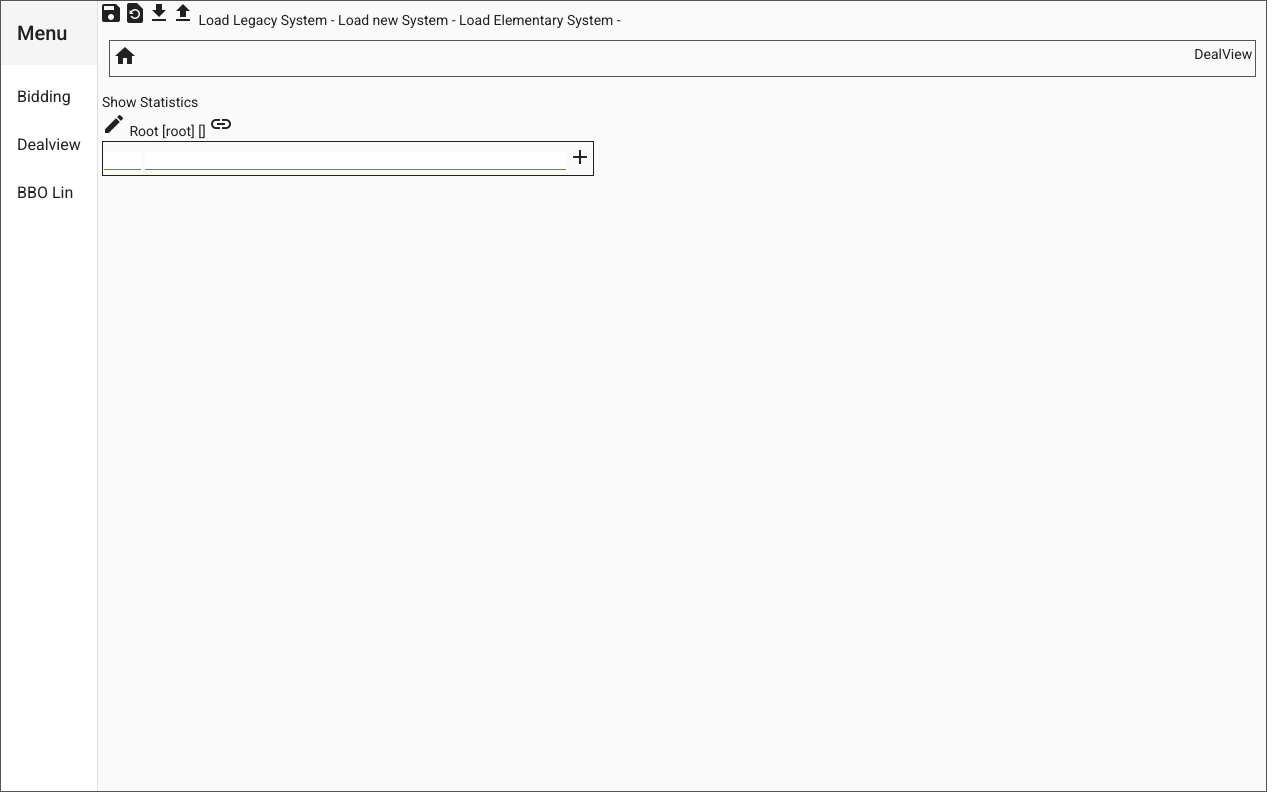
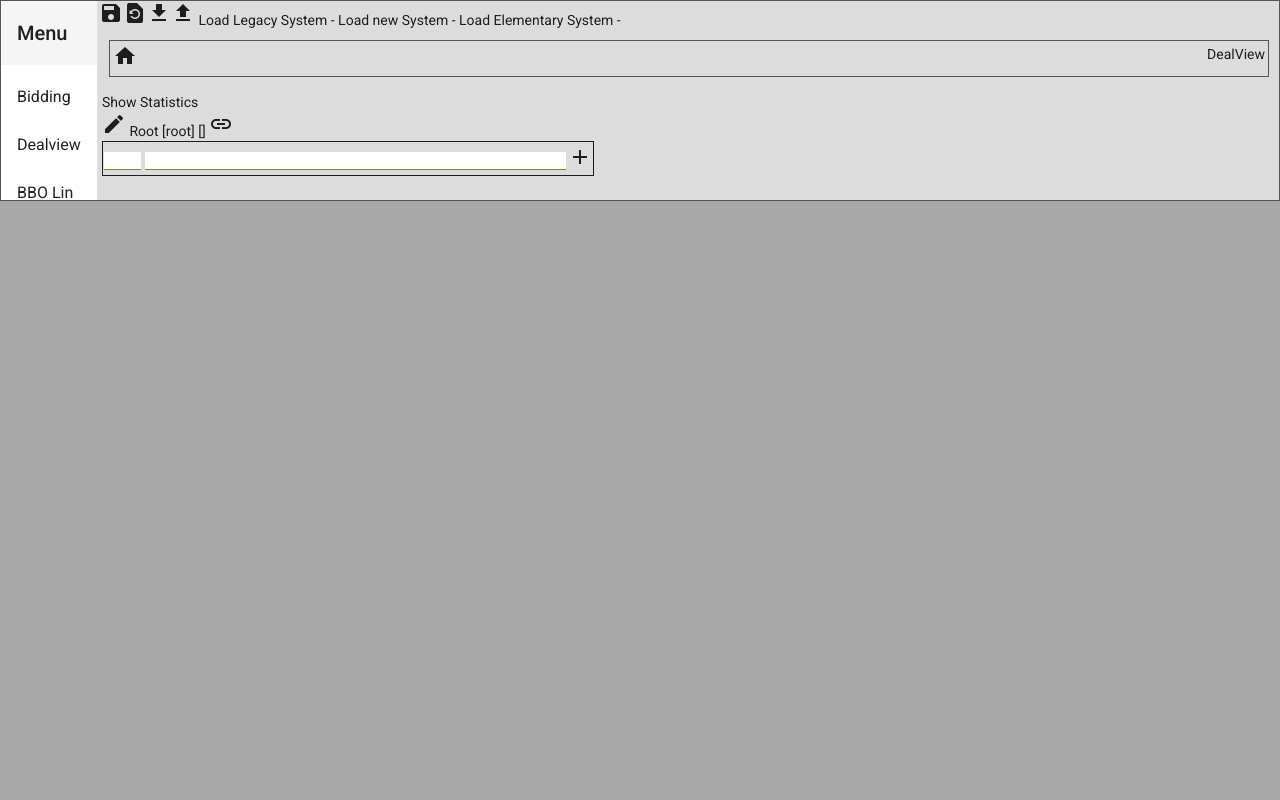
Before and after one commit to DarkMatterBridge/BridgeExplorer, an Angular app: page /biddingsystem in a window 1280 px wide. Built offline with nearby package versions, Linux system fonts and the light colour scheme.

Commit message:
some improvements

```diff
--- a/src/app/bnode-sequence/bnode-sequence.component.html
+++ b/src/app/bnode-sequence/bnode-sequence.component.html
@@ -11,6 +11,6 @@
  <app-strain-symbol [strain]="bNodeSequence.bids[i]"></app-strain-symbol>
  </span>
 </span>
-  <span *ngIf="bNodeSequence.isRealBiddingSequence" style="float: right" (click)="emitCondtions()"
+  <span *ngIf="bNodeSequence.isRealBiddingSequence" style="float: right" (click)="emitSequence()"
   class="pointer"> DealView</span>
 </div>
--- a/src/app/bnode-sequence/bnode-sequence.component.ts
+++ b/src/app/bnode-sequence/bnode-sequence.component.ts
@@ -44,12 +44,9 @@ export class BnodeSequenceComponent implements OnInit {
     this.selectNode.emit(undefined);
   }
 
-  emitCondtions() {
-    // let conditions = this.bNodeSequence.nodes.map(b => b.con); // todo include all directions & opps
-    // this.conditions.emit(conditions);
-    this.bNodeSequence.exp();
+  emitSequence() {
+    this.bNodeSequence.buildCanonicalSequence();
     this.bNodeSequenceEventEmitter.emit(this.bNodeSequence);
   }
 
-
 }
--- a/src/app/container/container.component.scss
+++ b/src/app/container/container.component.scss
@@ -3,7 +3,8 @@
 }
 
 .example-container {
-  width: 99%;
-  height: 99%;
+  //width: 99%;
+  //height: 99%;
+  background-color: gainsboro;
   border: 1px solid #555;
 }
--- a/src/app/model/BNodeSequence.ts
+++ b/src/app/model/BNodeSequence.ts
@@ -65,7 +65,7 @@ export class BNodeSequence {
     return this.addStepsToBid(lastBid, +newBid.bid);
   }
 
-  // TODO: this is bidding rules logic > needs to be put elsewhere later
+  // TODO: this is bidding rules logic > needs to be put elsewhere later; maybe to String Class?
   addStepsToBid(bid: string, steps: number): string {
 
     let b = ['C', 'D', 'H', 'S', 'N', 'C', 'D', 'H', 'S', 'N'];
@@ -82,7 +82,8 @@ export class BNodeSequence {
     return bid;
   }
 
-  public exp(): Array<BNode> {
+  public buildCanonicalSequence(): Array<BNode> { // todo include all directions & opps
+
     let e = new Array<BNode>();
     let passeDefault = false;
     for (let i = 1; i < this.nodes.length; i++) {
--- a/src/app/strain-symbol/strain-symbol.component.ts
+++ b/src/app/strain-symbol/strain-symbol.component.ts
@@ -31,6 +31,12 @@ export class StrainSymbolComponent implements OnInit, OnChanges {
   }
 
   handleBidOrStrain() {
+    // if (!this.strain.isBid()) {
+    //   this.symbol = this.strain;
+    //   this.class = "nobid";
+    //   return;
+    // }
+
     if (this.strain.length == 1) {
       this.symbol = this.strain[0];
       this.class = "nobid";
--- a/src/styles.scss
+++ b/src/styles.scss
@@ -1,6 +1,6 @@
 /* You can add global styles to this file, and also import other style files */
 
-html, body { height: 100%; }
+html, body { height: 100%; background-color: darkgray}
 body { margin: 0; font-family: Roboto, "Helvetica Neue", sans-serif; }
 
 .pointer {
```
